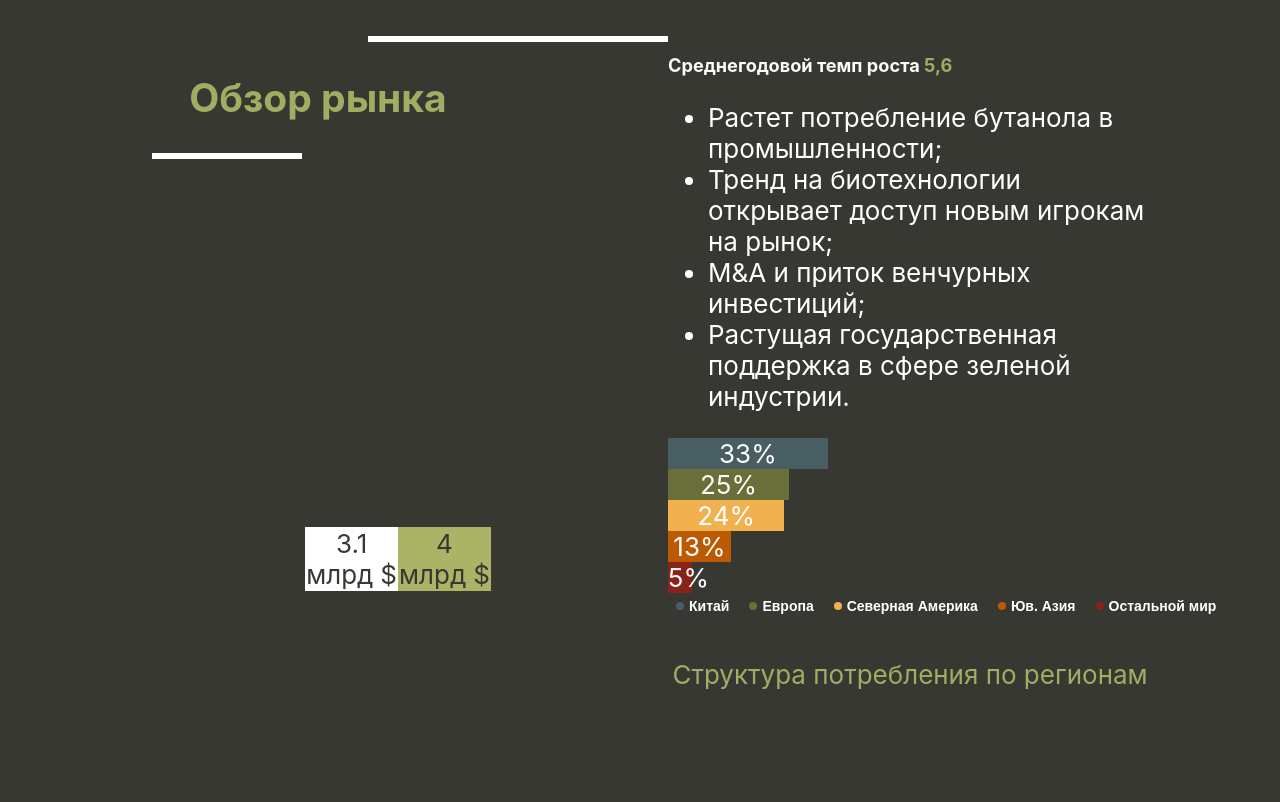
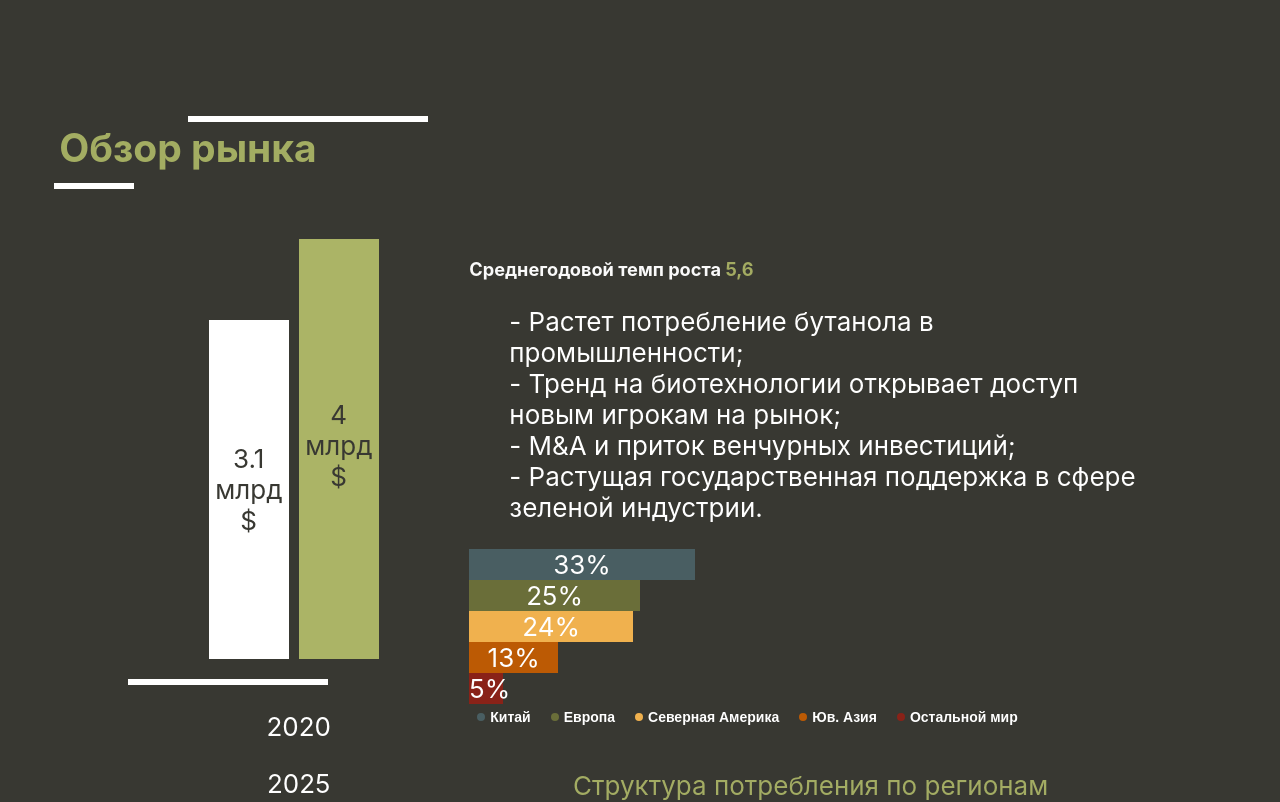
Before and after one commit to expiredy/ButaCorp, a React (Create React App) app in the folder dord-site/: page / in a window 1280 px wide. Shown: the part 1100-1902 px from the top of the page. Built offline with nearby package versions, Linux system fonts and the light colour scheme.

Commit message:
Just trying to do something with page flexablility and make chart workable

```diff
--- a/dord-site/src/components/information-sections/InformationSection.css
+++ b/dord-site/src/components/information-sections/InformationSection.css
@@ -9,14 +9,20 @@
 
 .section-middle-title{
     color: #A3AD62;
-    margin-left: -20vh;
+    margin-left: -30%;
+}
+
+.middle-header-section{
+    margin-left: -50vh;
 }
 
 .beatty-header-line{
-    width: 200px;
-    height: 6px;
+    width: 150px;
+    height: 0.75vh;
     background-color:  #FFFFFF;
-    margin-left: 3vh}
+    margin-top: -20px;
+    margin-bottom: -30px;
+    }
 
 .container {
     padding-top: 10vh;
@@ -68,3 +74,9 @@
         display: block;
     }
 }
+
+@media screen and (max-width:1100px){
+    .beatty-header-line{
+        margin: auto;
+    }
+}
--- a/dord-site/src/components/information-sections/MarketChartStyle.css
+++ b/dord-site/src/components/information-sections/MarketChartStyle.css
@@ -2,27 +2,42 @@
     list-style-type: none;
     display: flex;
     justify-content: center;
-    align-items: center;
-    height: 100vh;
-    margin: 0;
+    align-items: flex-end;
+}
 
+.chart-container__item{
+  padding-right: 10px;
+  width: 10vh;
 }
 
 .chart-underline{
     color: #A3AC63;
 }
 
-.information-chart-container ul{
-    text-align: left;
+.information-chart-container ul {
+      text-align: left;
+      list-style-type: none;
 }
 
+.information-chart-container ul > li:before{
+    content: "- ";
+}
 
-@import url("https://fonts.googleapis.com/css2?family=Montserrat:wght@500;600&display=swap");
+.beatty-chart-line{
+  margin-top: 20px;
+  width: 200px;
+  height: 0.75vh;
+  background-color:  #FFFFFF;
+}
+
+.beatty-chart-underline-text{
+
+}
 
 
 
 
-
+@import url("https://fonts.googleapis.com/css2?family=Montserrat:wght@500;600&display=swap");
 
 /* style for underline */
 .structure-of-usage-field-underline {
--- a/dord-site/src/components/information-sections/MarketOverviewSection.js
+++ b/dord-site/src/components/information-sections/MarketOverviewSection.js
@@ -4,9 +4,11 @@ import "./MarketChartStyle.css";
 
 function GetGeneratedStyleForColumn(columnColor, heightPercent){
     return {
-        "--size": heightPercent / 100,
+        height: heightPercent,
         backgroundColor: columnColor,
         color: "#383832",
+        paddingBottom: heightPercent / 5 + "vh",
+        paddingTop: heightPercent / 5 + "vh",
     };
 }
 
@@ -32,6 +34,7 @@ function GetButanolMarketChartArray(){
 
     var butanolMarketChartConstructor = [];
     var localButanolMarketChart = [];
+    var marketColumnUnderlineConstructor = [];
 
     var maxColumnWidth = Math.max.apply(Math, globalButanolMarket.categories.map(a => a.value));
 
@@ -40,16 +43,20 @@ function GetButanolMarketChartArray(){
         const styleObject = GetGeneratedStyleForColumn(globalButanolMarket.categories[indexOfColumn].columnColor, heightPercent);
         console.log( heightPercent / 100);
         localButanolMarketChart.push(
-            <tr>
+            <tr className="chart-container__item">
                 <td style={styleObject}>
                     <span className="data">
                         {globalButanolMarket.categories[indexOfColumn].value}<br />
                         {globalButanolMarket.categories[indexOfColumn].valuePostfix}</span></td>
             </tr>
-        );}
+        );
+        marketColumnUnderlineConstructor.push(<p>{globalButanolMarket.categories[indexOfColumn].name}</p>)
+        }
 
 
     butanolMarketChartConstructor.push(<div className="chart-container">{localButanolMarketChart}</div>);
+    butanolMarketChartConstructor.push(<div className="beatty-chart-line"></div>);
+    butanolMarketChartConstructor.push(<div className="beatty-chart-underline-text">{marketColumnUnderlineConstructor}</div>);
     butanolMarketChartConstructor.push(<p className="chart-underline">{globalButanolMarket.title}</p>);
     return butanolMarketChartConstructor;
 }
@@ -125,14 +132,17 @@ function MarketOverviewSection(){
     var butanolMarketChart = GetButanolMarketChartArray();
     var structureOfUsage = GetButanolStructureOfUsageArray();
     return(
-        <div id="business_model" className="container">
-            <div class="container__half">
-                <div className="beatty-header-line" style={{width: "300px", marginLeft: "30vh"}}></div>
+        <div id="business_model">
+            <div className="middle-header-section">
+                <div className="beatty-header-line" style={{width: "30vh", marginLeft: "35%", marginTop: "20vh"}}></div>
                 <h2 className="section-middle-title">Обзор рынка</h2>
-                <div className="beatty-header-line" style={{width: "150px"}}></div>
+                <div className="beatty-header-line" style={{width: "10vh", marginLeft: "27%"}}></div>
+            </div>
+            <div className="container">
+                <div class="container__half" style={{flex: 1}}>
                     {butanolMarketChart}
                 </div>
-            <div class="container__half">
+                <div class="container__half" style={{flex: 2}}>
                     <div className="information-chart-container">
                         <h3 className="text-session">Среднегодовой темп роста <span>5,6</span></h3>
                         <ul className="text-session-list">
@@ -145,6 +155,7 @@ function MarketOverviewSection(){
                     {structureOfUsage}
                 </div>
             </div>
+        </div>
     )
 }
 
```
Lines whose indentation alone changed are shown as unchanged.
